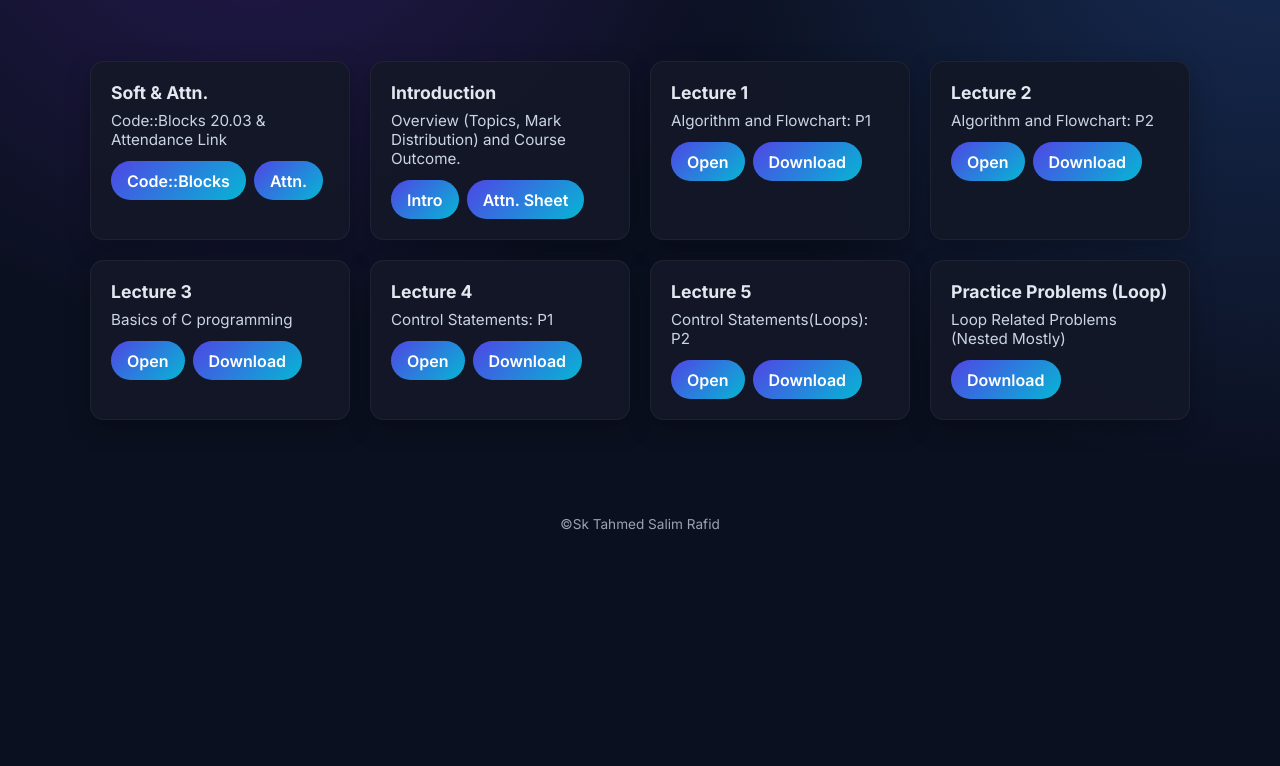
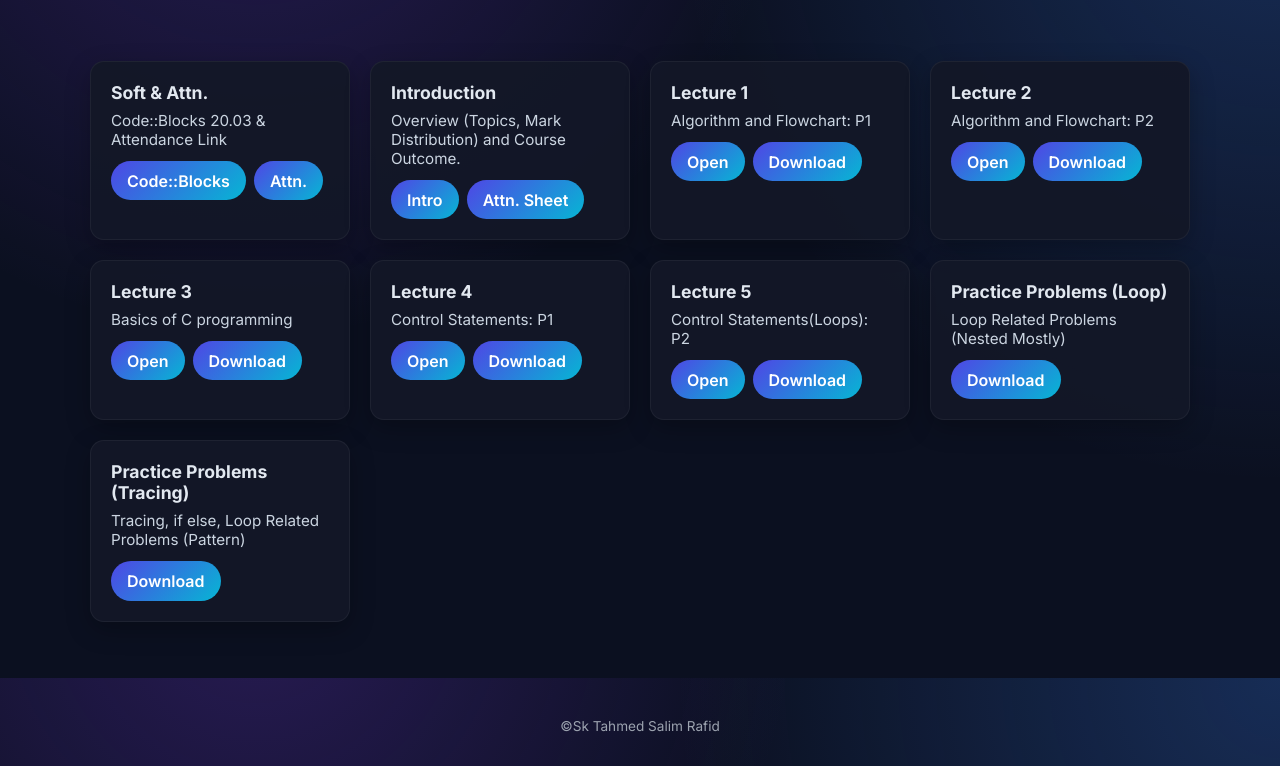
Before and after one commit to thmd26/EEE103, a plain HTML site: page index.html in a window 1280 px wide. Shown: the part 122-888 px from the top of the page. Before the commit the page ends 800 px from the top, so only its background shows below. Drawn offline with Linux system fonts and the light colour scheme.

Commit message:
Update index.html

```diff
--- a/index.html
+++ b/index.html
@@ -251,6 +251,17 @@
             </div>
           </article>
 
+			<article class="card" tabindex="0" aria-label="Lecture 1">
+            <h3>Practice Problems (Tracing)</h3>
+            <p>Tracing, if else, Loop Related Problems (Pattern)</p>
+            <div style="display: flex; gap: 0.5rem; margin-top: 0.75rem;">
+
+              <a class="cta" href="PDF/EEE103_Tracing.pdf" download aria-label="Download Lecture 1">
+                Download
+              </a>
+            </div>
+          </article>
+
 
         </div>
       </section>
```
